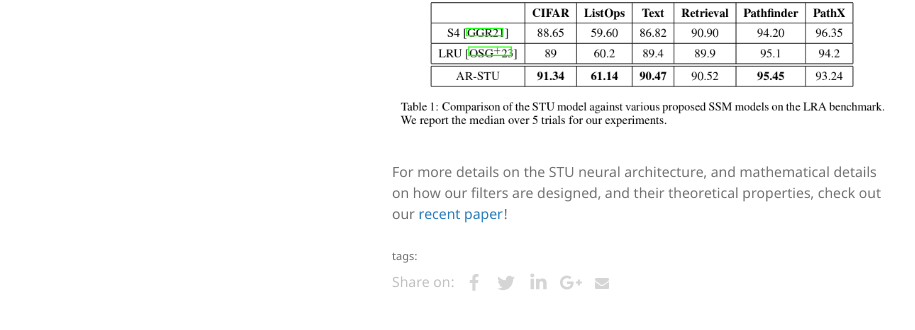
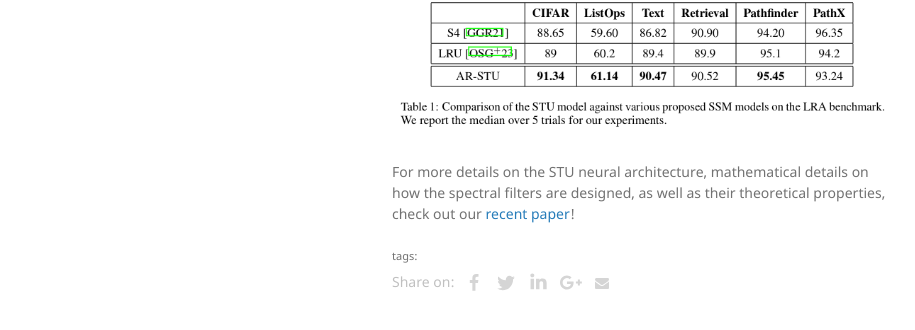
Before and after one commit to MinRegret/minregret.github.io, a Jekyll site: the page built from _posts/2024-06-04-spectral_transformers.md, in a window 1280 px wide and 900 px high, scrolled down 3555 px. Shown: the part 549-879 px from the top of the window, without its empty margins (178-1093 px from the left). Built offline with Jekyll 4.4.1, drawn with Linux system fonts in a browser that asks for light colours; formulas are drawn with MathJax 3.

Commit message:
Update 2024-06-04-spectral_transformers.md

```diff
--- a/_posts/2024-06-04-spectral_transformers.md
+++ b/_posts/2024-06-04-spectral_transformers.md
@@ -83,4 +83,4 @@ Experiments with neural architectures that make use of spectral filtering, which
 
 
 
-For more details on the STU neural architecture, and mathematical details on how our filters are designed, and their theoretical properties, check out our [recent paper](https://arxiv.org/pdf/2312.06837)!
+For more details on the STU neural architecture,  mathematical details on how the spectral filters are designed, as well as their theoretical properties, check out our [recent paper](https://arxiv.org/pdf/2312.06837)!
```
